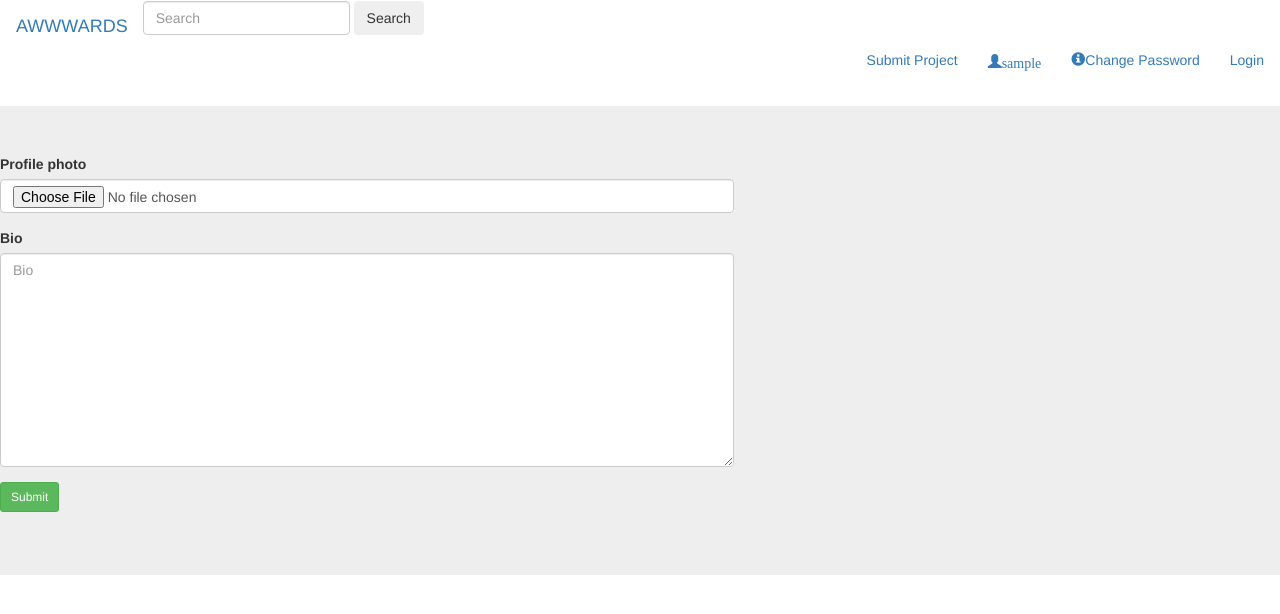
After one commit to khadija-bit/pro-awwwards, a Django app: page /update_profile/ in a window 1280 px wide. The commit adds this page. Shown: the top 614 px of the page. Run offline with Django 3.2, Linux system fonts and the light colour scheme; the visitor is signed in with stand-in values (Sample User, id 1); data comes from the database, SQL or seed files in the repository; some libraries are stand-ins or nearby versions.

Commit message:
add edit option profile

```diff
--- a/awwwards/templates/index.html
+++ b/awwwards/templates/index.html
@@ -15,7 +15,7 @@
                 <img src="{{project.image.url}}" alt="Card image cap" style="width: 200px; height: 200px;">
                 <h1 class="card-title">{{project.title}}</h1>
                 <p style="margin-left: 10px;"> {{project.date|timesince}} ago</p>
-                <button class="btn btn-success" data-toggle="modal" data-target="#{{project.id}}"> Read More</button>
+                <button class="btn btn-success" data-toggle="modal" data-target="#{{project.id}}"> Rate the Project</button>
                 <a href="{{project.url}}"><button class="btn btn-success"  > View More</button></a>
                 <p class="card-text">Posted by: {{project.user}}</p>
             </div>
--- a/awwwards/templates/navbar.html
+++ b/awwwards/templates/navbar.html
@@ -8,10 +8,10 @@
     <nav class="navbar navbar-expand-sm bg-dark navbar-dark">
         <a class="navbar-brand" href="{% url 'index' %}">AWWWARDS</a>
         <div class="collapse navbar-collapse">
-            <ul class="nav navbar-nav">
+            <!-- <ul class="nav navbar-nav">
                 <li><a href="#">Home</a></li>
                 <li><a class="nav-link" href="#">About</a></li>
-            </ul>
+            </ul> -->
                 <form class="form-inline my-2 my-lg-0" role="search" action="{% url 'search_results'%}">
                     <input name="project" class="form-control mr-sm-2" type="search" placeholder="Search" aria-label="Search">
                     <button class="btn btn-outline-success my-2 my-sm-0" type="submit">Search</button>
@@ -26,7 +26,9 @@
                       </button>
                 </div>
                     <ul class="nav navbar-nav navbar-right">
-                        <li><a href="/new_project">Submit Project</a></li>
+
+                        <li><a href="{% url 'new_project' %}">Submit Project</a></li>
+                        <li><a href="/profile/" class="glyphicon glyphicon-user">{{request.user.username}}</a></li>
                         <li><a href="/accounts/password/change"><span class="glyphicon glyphicon-info-sign"></span>Change Password</a></li>
                         <li><a href="/accounts/login/">Login</a></li>
                         {% else %}
--- /dev/null
+++ b/awwwards/templates/update_profile.html
@@ -0,0 +1,24 @@
+{% extends 'base.html' %}
+{% load bootstrap3 %}
+
+{% block content %}
+<div class="container-fluid">
+    <div class="jumbotron">
+<div class="row">
+<div class="col_lg-7 col-md-7 col-sm-7 col-xs-7">
+    <form enctype="multipart/form" action="{% url 'update_Profile' %}" method="project">
+        {% csrf_token %}
+        {% bootstrap_form updateProfile %}
+
+        <div class="form-group">
+        <input type="submit" class="btn btn-success btn-sm " value="Submit">
+
+        </div>
+    </form>
+
+</form>
+</div>
+</div>
+    </div>
+</div>
+{% endblock %}
--- a/awwwards/urls.py
+++ b/awwwards/urls.py
@@ -6,10 +6,10 @@
 urlpatterns = [
     url(r'^$',views.index, name='index'),
     url(r'^search/',views.search_results, name='search_results'),
-    url(r'^profile/<int:project_id>',views.profile, name='profile'),
+    url(r'^project/<int:project_id>',views.rateProject, name='rateProject'),
     url(r'^new_project/',views.submitproject, name='new_project'),
-
-
+    url(r'^profile/',views.profile,name='profile'),
+    url(r'^update_profile/',views.updateProfile,name='update_Profile')
 ]
 if settings.DEBUG:
     urlpatterns+= static(settings.MEDIA_URL, document_root = settings.MEDIA_ROOT)
--- a/awwwards/views.py
+++ b/awwwards/views.py
@@ -35,6 +35,21 @@
     form = ReviewForm()
 
     return render(request, 'profile.html',locals())
+
+def updateProfile(request):
+    profile = Profile.objects.get(user=request.user)
+
+    if request.method == 'POST':
+        updatProfile = ProfileForm(request.POST,request.FILES,instance=request.user.profile)
+        if updateProfile.is_valid():
+            updateProfile.save()
+
+        return redirect('profile')
+    else:
+        updateProfile = ProfileForm(instance=request.user.profile)
+
+    return render(request,'update_profile.html',locals())
+
 
 def submitproject(request):
     form = ProjectForm()
```
Also changed, not shown: awwwards/templates/profile.html (+12 -2 lines).
